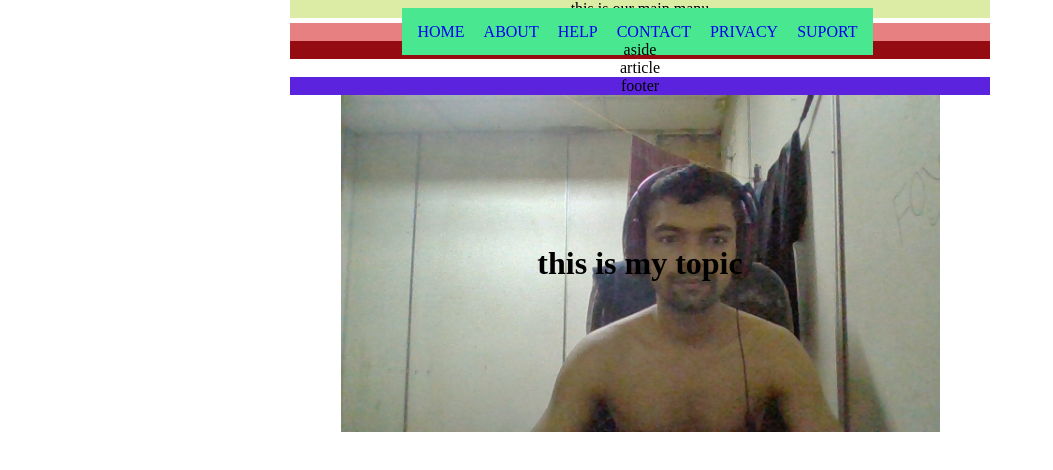
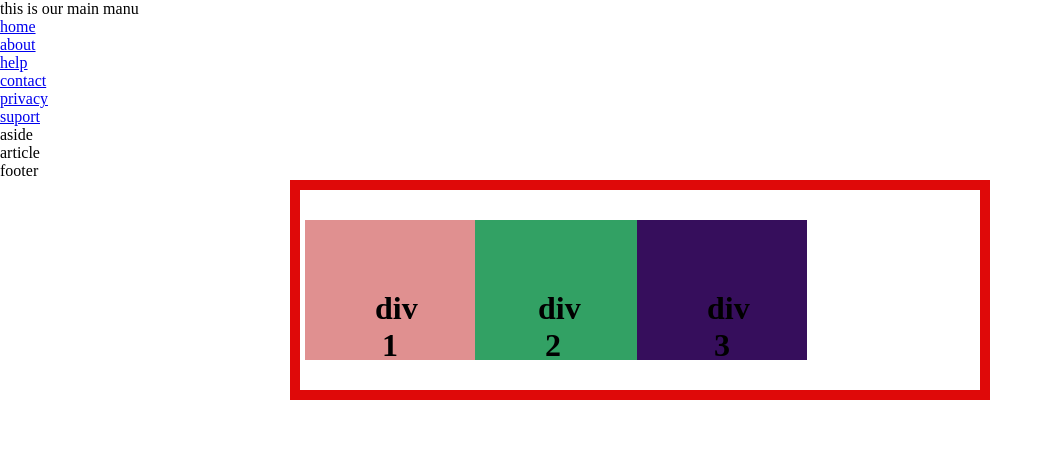
Before and after one commit to iqbalmahmu/new-bootsrap, a plain HTML site: page index.html in a window 1280 px wide. Shown: the whole page, without its empty margins (0-1053 px from the left). Drawn offline with Linux system fonts and the light colour scheme.

Commit message:
position tutorials

```diff
--- a/index.html
+++ b/index.html
@@ -24,9 +24,11 @@
       <div class="section clear">article</div>
       <div class="footer clear">footer</div>
 
-      <div class="another">
-        <h1>this is my topic</h1>
-      </div>
+      <div class="parent">
+        <div class="child1 same"><h1>div 1</h1></div>
+        <div class="child2 same"><h1>div 2</h1></div>
+        <div class="child3 same"><h1>div 3</h1></div>
+
     </div>
 
     <div class="test"></div>
--- a/main.css
+++ b/main.css
@@ -7,97 +7,38 @@
   /* text-align: center; */
 }
 
-/* .container {
-  max-width: 1200px;
-
-  margin: 0px auto;
-  /* width: 800px;
-  display: flex;
-
-  background: rgb(30, 139, 75);
+.parent {
+  width: 700px;
+  padding: 30px;
+  border: 10px solid rgb(223, 9, 9);
+  margin: auto;
   text-align: center;
-} */
-body {
-    margin: 0 auto;
-    text-align: center;
-}
-.container {
-
-  /* margin-left: 40px; */
-  display: inline-block;
-  /* text-align: center; */
-  /* background: rgba(240, 7, 7, 0.719); */
-   width: 700px;
-   height: 200px;
+  position: relative;
 }
 
-.header {
-  background: rgb(221, 236, 165);
+.child1 {
+  width: 170px;
+  height: 60px;
+  background: rgb(224, 144, 144);
+  position: absolute;
+
+  left: 10px;
 }
 
-.nav {
-  background: rgb(231, 129, 129);
-  margin-top: 5px;
+.child2 {
+  width: 170px;
+  height: 60px;
+  background: rgb(50, 161, 100);
 }
 
-
-.footer {
-  background: rgb(92, 35, 223);
+.child3 {
+  width: 170px;
+  height: 60px;
+  background: rgb(54, 14, 92);
 }
 
-.aside {
-  background: rgb(148, 11, 17);
+.same {
+  display: inline-block;
+  margin-left: -5px;
+  padding: 70px;
 }
-
-/* .test {
-  width: 500px;
-  height: 400px;
-  background: rgb(105, 26, 70);
-  /* text-align: center; */
-  margin: 0 auto;
-} */
-
-/* this portion is for nav bar only */
-
-
-.main-manu {
-
-}
-
-.main-manu li {
-list-style-type: none;
-display: inline-block;
-margin-left: -5px;
-
-}
-
-.main-manu li a {
-    background: rgb(72, 231, 144);
-padding: 15px;
-margin: -5px;
-text-decoration: none;
-text-transform: uppercase;
-font-weight: 300;
-}
-
-.main-manu li a:hover {
-background: rgb(3, 151, 65);
-transition: .4s;
-}
-
-.clear {
-    clear: both;
-}
-
-
-section {
-}
-
-.another {
-  background-image: url(image/myimage.jpg);
-  padding: 150px;
-  background-position:  center;
-  background-size:contain;
-  background-repeat: no-repeat;
-
-}
```
